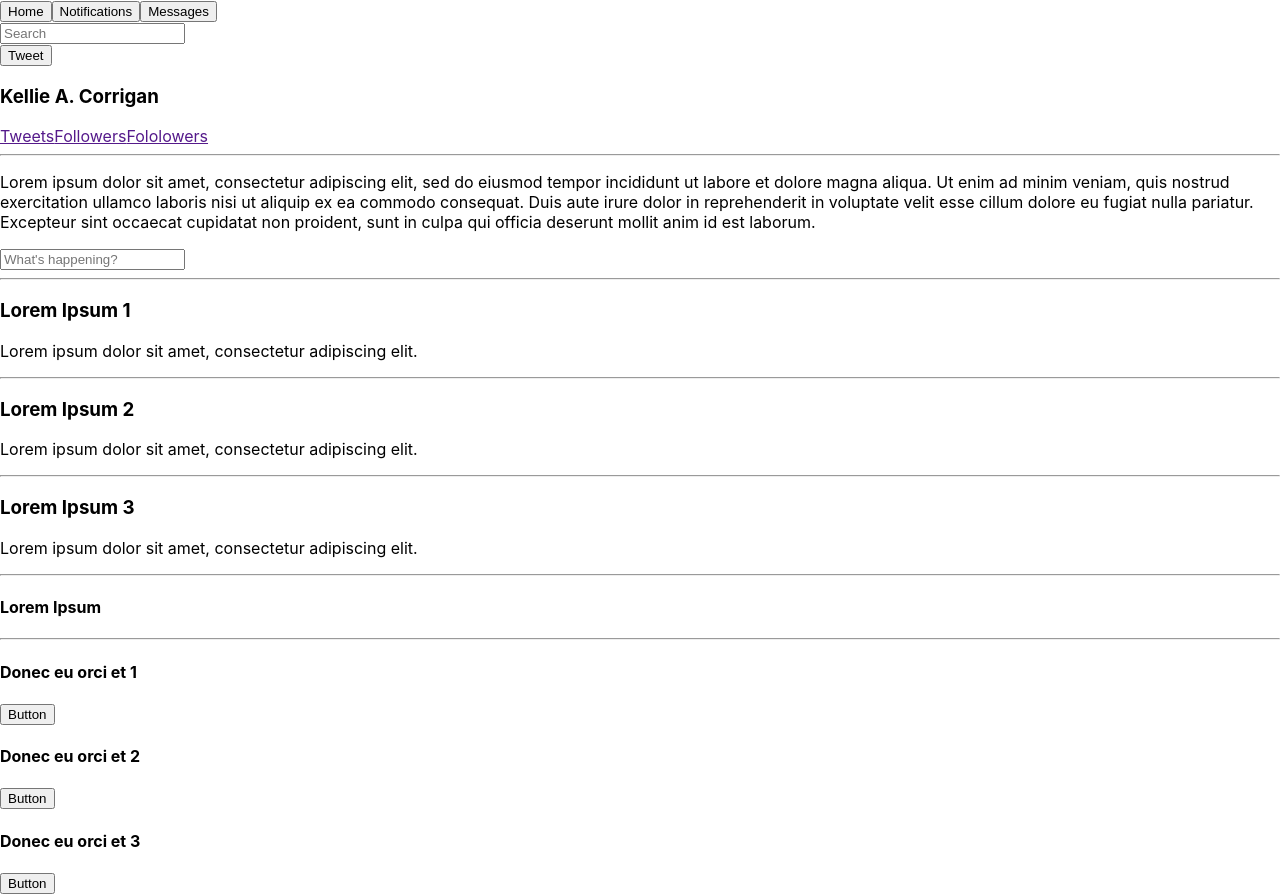
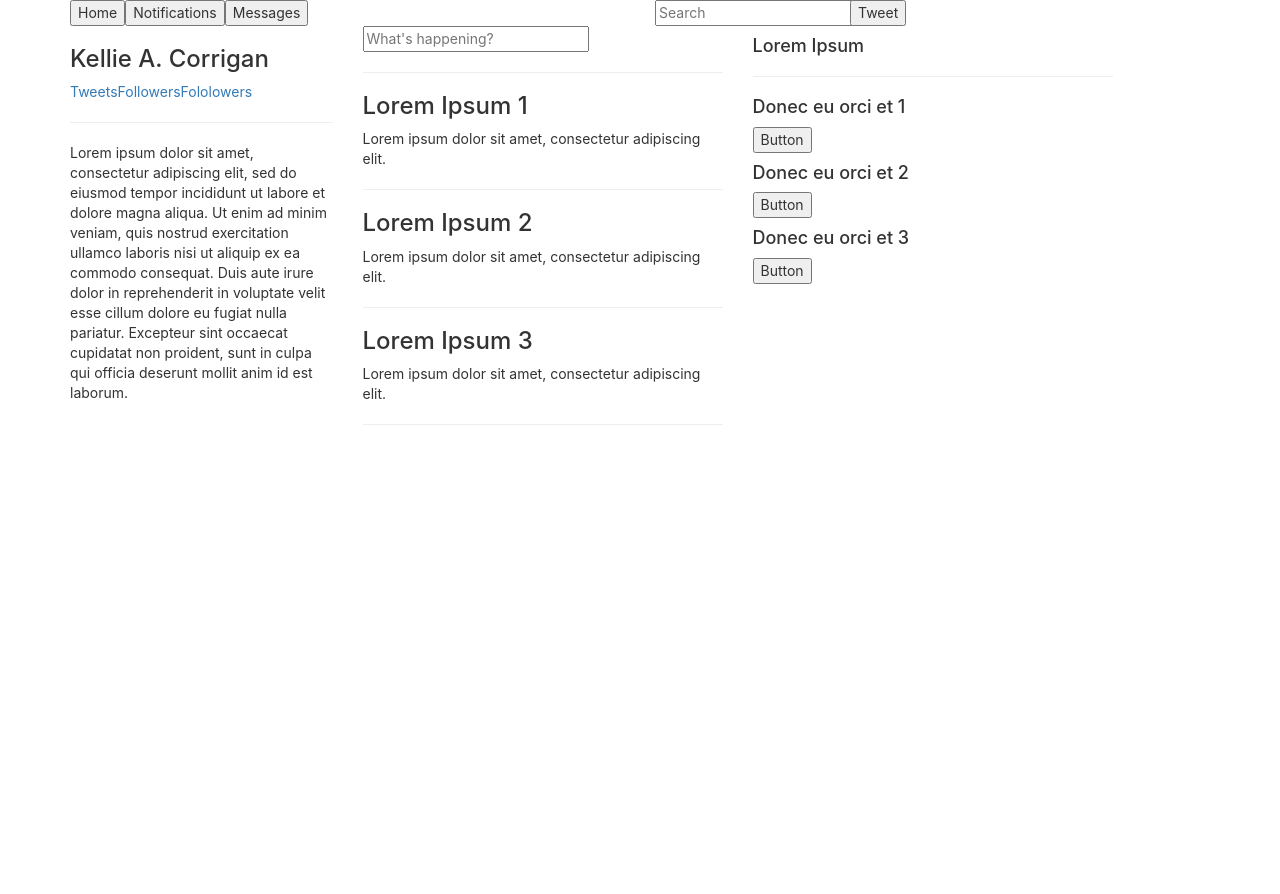
Before and after one commit to JasoFal/social-media-clone-2, a React (Create React App) app: page / in a window 1280 px wide. After the commit the page ends 800 px from the top, so only its background shows below. Built offline with nearby package versions, Linux system fonts and the light colour scheme.

Commit message:
Add bootstrap styling.

```diff
--- a/public/index.html
+++ b/public/index.html
@@ -3,6 +3,7 @@
   <head>
     <meta charset="utf-8" />
     <link rel="icon" href="%PUBLIC_URL%/favicon.ico" />
+    <link rel="stylesheet" href="https://maxcdn.bootstrapcdn.com/bootstrap/3.4.1/css/bootstrap.min.css">
     <meta name="viewport" content="width=device-width, initial-scale=1" />
     <meta name="theme-color" content="#000000" />
     <meta
--- a/src/Components/App.js
+++ b/src/Components/App.js
@@ -7,10 +7,22 @@
 function App() {
   return (
     <React.Fragment>
-      <Header />
-      <NameCard />
-      <PostHistory />
-      <FriendButtonList />
+      <div class="container">
+        <div class="row">
+          <Header />
+        </div>
+        <div class="row">
+          <div class="col-lg-3">
+            <NameCard />
+          </div>
+          <div class="col-lg-4">
+            <PostHistory />
+          </div>
+          <div class="col-lg-4">
+            <FriendButtonList />
+          </div>
+        </div>
+      </div>
     </React.Fragment>
   );
 }
--- a/src/Components/Header.js
+++ b/src/Components/Header.js
@@ -3,13 +3,19 @@
 function Header() {
   return (
     <React.Fragment>
-      <button id="home-button">Home</button>
-      <button id="notification-button">Notifications</button>
-      <button id="message-button">Messages</button>
-      <form>
+      <div class="col-lg-6">
+        <button id="home-button">Home</button>
+        <button id="notification-button">Notifications</button>
+        <button id="message-button">Messages</button>
+      </div>
+      <div class="col-lg-2">
         <input type="string" id="search" name="search" placeholder="Search"/>
-      </form>
-      <button id="tweet-button">Tweet</button>
+      </div>
+      <div class="col-lg-2">
+        <form>
+          <button id="tweet-button">Tweet</button>
+        </form>
+      </div>
     </React.Fragment>
   );
 }
--- a/src/Components/PostHistory.js
+++ b/src/Components/PostHistory.js
@@ -20,7 +20,7 @@
   return (
     <React.Fragment>
       <form>
-        <input type="string" id="posthist" name="posthist" placeholder="What's happening?"/>
+        <input type="string" id="post-hist" name="post-hist" placeholder="What's happening?"/>
       </form>
       <hr/>
       {mainPostList.map((post, index) =>
```
Also changed, not shown: src/App.css (line endings or trailing spaces), 1 other file (tests, documents, lock files or other folders).
